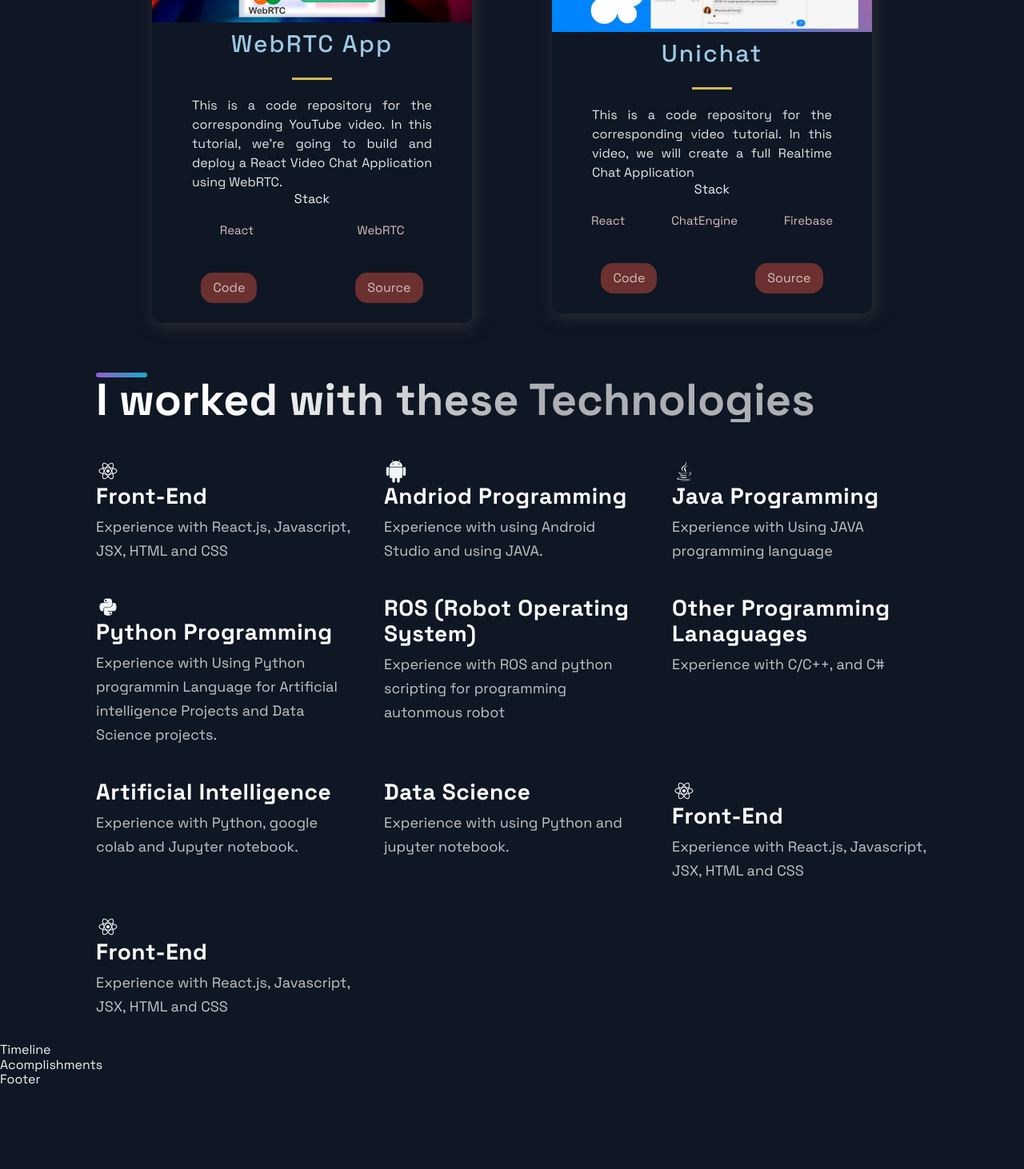
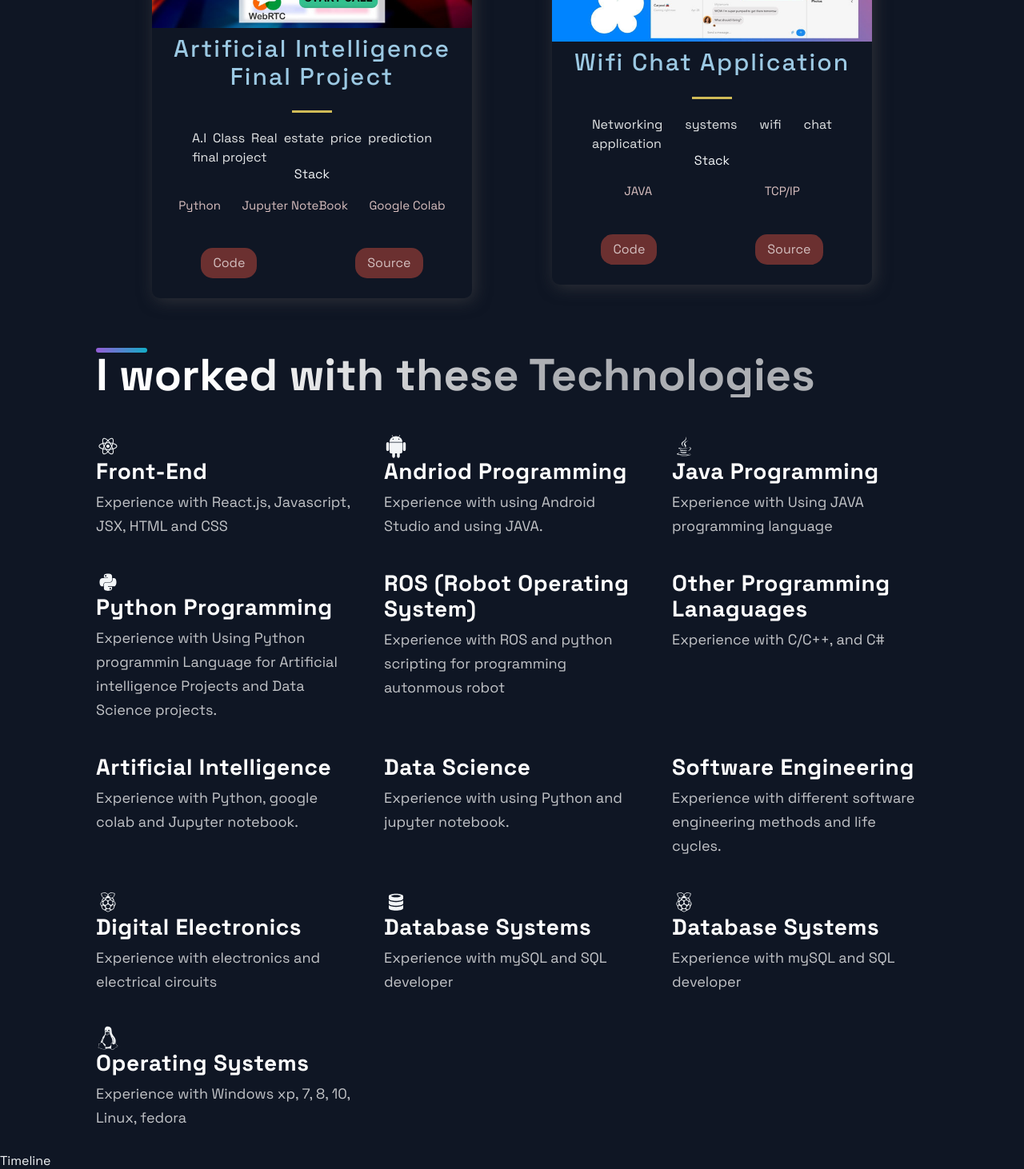
Before and after one commit to Dpinkney001/myWebsite, a Next.js app: page / in a window 1280 px wide. Shown: the part 1740-3202 px from the top of the page at 80% size. Before the commit the page ends 3100 px from the top, so only its background shows below. Built offline with nearby package versions, Linux system fonts and the light colour scheme.

Commit message:
updated page and technologies I worked with and timeline

```diff
--- a/src/components/Technologies/Technologies.js
+++ b/src/components/Technologies/Technologies.js
@@ -1,5 +1,5 @@
 import React from 'react';
-import { DiAndroid, DiFirebase, DiJava, DiPython, DiReact, DiZend } from 'react-icons/di';
+import { DiAndroid, DiDatabase, DiFirebase, DiJava, DiLinux, DiPython, DiRasberryPi, DiReact, DiZend } from 'react-icons/di';
 import { Section, SectionDivider, SectionText, SectionTitle } from '../../styles/GlobalComponents';
 import { List, ListContainer, ListItem, ListParagraph, ListTitle } from './TechnologiesStyles';
 
@@ -82,20 +82,47 @@ const Technologies = () =>  (
         </ListContainer>
       </ListItem>
       <ListItem>
-        <DiReact  size="3rem" />
+
         <ListContainer>
-          <ListTitle>Front-End</ListTitle>
+          <ListTitle>Software Engineering</ListTitle>
           <ListParagraph>
-            Experience with React.js, Javascript, JSX, HTML and CSS
+            Experience with different software engineering methods and life cycles.
           </ListParagraph>
         </ListContainer>
       </ListItem>
       <ListItem>
-        <DiReact  size="3rem" />
+        <DiRasberryPi  size="3rem" />
         <ListContainer>
-          <ListTitle>Front-End</ListTitle>
+          <ListTitle>Digital Electronics</ListTitle>
           <ListParagraph>
-            Experience with React.js, Javascript, JSX, HTML and CSS
+            Experience with electronics and electrical circuits
+          </ListParagraph>
+        </ListContainer>
+      </ListItem>
+      <ListItem>
+      <DiDatabase  size="3rem" />
+        <ListContainer>
+          <ListTitle>Database Systems</ListTitle>
+          <ListParagraph>
+            Experience with mySQL and SQL developer
+          </ListParagraph>
+        </ListContainer>
+      </ListItem>
+      <ListItem>
+      <DiRasberryPi  size="3rem" />
+        <ListContainer>
+          <ListTitle>Database Systems</ListTitle>
+          <ListParagraph>
+            Experience with mySQL and SQL developer
+          </ListParagraph>
+        </ListContainer>
+      </ListItem>
+      <ListItem>
+      <DiLinux  size="3rem" />
+        <ListContainer>
+          <ListTitle>Operating Systems</ListTitle>
+          <ListParagraph>
+            Experience with Windows xp, 7, 8, 10, Linux, fedora
           </ListParagraph>
         </ListContainer>
       </ListItem>
--- a/src/constants/constants.js
+++ b/src/constants/constants.js
@@ -9,8 +9,8 @@ export const projects = [
     id: 0,
   },
   {
-    title: 'E-Car Accident Analysis of zip code 10458',
-    description:"While building it you're going to learn many advanced React & JavaScript topics, as well as how to use Stripe for card transactions. On top of that, at the end of the video, you will have this unique and complex webshop app that you will be able to add to your portfolio. And trust me, e-commerce applications are impressive.",
+    title: 'Car Accident Analysis of zip code 10458',
+    description:"I Chose this project because I was curious about the time frame of when most accidents occur. I also love cars as well. I found the data set on the NYC Open Data website at https://data.cityofnewyork.us/Public-Safety/NYPD-Motor-Vehicle-Collisions-Crashes/h9gi-nx95 The data set was filtered to only used the data from the Bronx only from 2014 to the present date (2021). Then that dataset was further filtered to include only data from the 10458 zip code.",
     image: '/images/2.png',
     tags: ['Python', 'Jupyter Notebooks'],
     source: 'https://github.com/Dpinkney001/Data-Science-MAT328-Project-Spring-2021',
@@ -18,27 +18,32 @@ export const projects = [
     id: 1,
   },
   {
-    title: 'WebRTC App',
-    description: "This is a code repository for the corresponding YouTube video. In this tutorial, we're going to build and deploy a React Video Chat Application using WebRTC.",
+    title: 'Artificial Intelligence Final Project',
+    description: "A.I Class Real estate price prediction final project",
       image: '/images/3.jpg',
-      tags: ['React', 'WebRTC'],
-    source: 'https://google.com',
-    visit: 'https://google.com',
+      tags: ['Python', 'Jupyter NoteBook', 'Google Colab'],
+    source: 'https://github.com/Dpinkney001/Artificial-Intelligence-class/blob/main/AI%20Final%20Project.ipynb',
+    visit: 'https://github.com/Dpinkney001/Artificial-Intelligence-class/blob/main/AI%20Final%20Project.ipynb',
     id: 2,
   },
   {
-    title: 'Unichat',
-    description: "This is a code repository for the corresponding video tutorial. In this video, we will create a full Realtime Chat Application",
+    title: 'Wifi Chat Application',
+    description: "Networking systems wifi chat application",
     image: '/images/4.jpg',
-    tags: ['React', 'ChatEngine', 'Firebase'],
-    source: 'https://google.com',
-    visit: 'https://google.com',
+    tags: ['JAVA', 'TCP/IP'],
+    source: 'https://github.com/Dpinkney001/cmp-405-networking-systems-project',
+    visit: 'https://github.com/Dpinkney001/cmp-405-networking-systems-project',
     id: 3,
   },
 ];
 
 export const TimeLineData = [
+  { year: 2000, text: 'Started Aviation High School'},
+  { year: 2004, text: 'Graduated Aviation High school with regents diploma and High School Diploma'},
   { year: 2004, text: 'Started my journey teaching myself C++', },
+  { year: 2006, text: 'Started electro-mechanical enginneering @ city tech'},
+  { year: 2008, text: 'Second and last semester @ City tech'},
+  { year: 2011, text: 'Started Automotive technology program @ Bronx Community College'},
   { year: 2014, text: 'After graduating from Bronx Community College. I started Computer science degree program @ Lehman College', },
   { year: 2021, text: 'Started Google Research exploreCSR Internship for Autonomous Robotics', },
   { year: 2021, text: 'Created this webstite :-)', },
```
